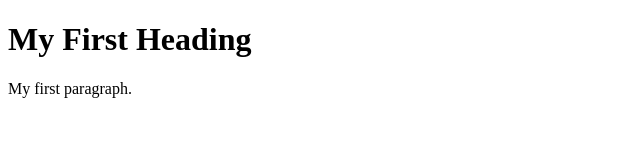
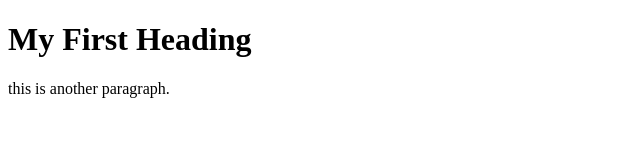
Before and after one commit to Hashbury1/learning-git, a plain HTML site: page index.html in a window 1280 px wide. Shown: the full height of the page, 0-640 px from the left. Drawn offline with Linux system fonts and the light colour scheme.

Commit message:
Update index.html

```diff
--- a/index.html
+++ b/index.html
@@ -4,7 +4,7 @@
 
 <h1>My First Heading</h1>
 
-<p>My first paragraph.</p>
+<p>this is another paragraph.</p>
 
 </body>
 </html>
```
